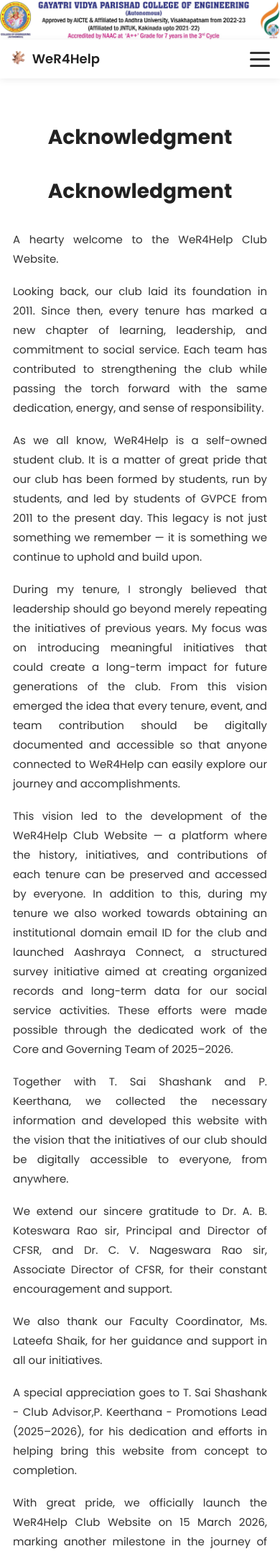
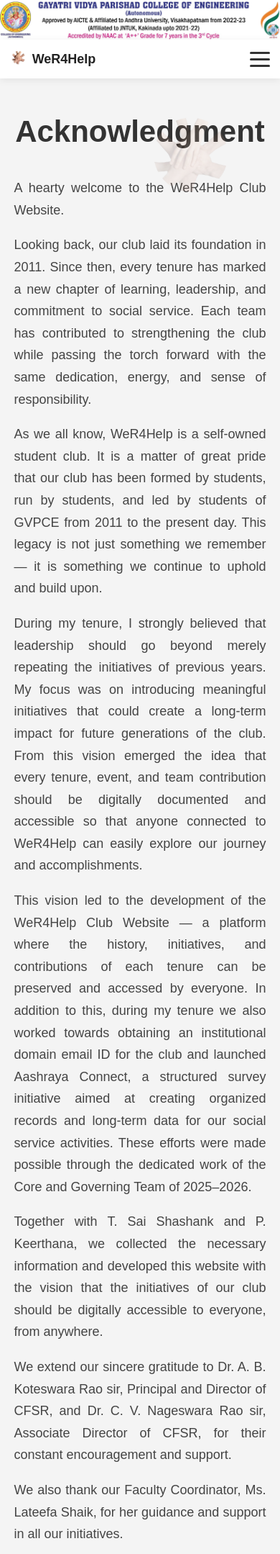
Before and after one commit to wer4help/wer4help-website, a Flask app: template templates/acknowledgment.html in a window 390 px wide. Shown: the top 2159 px of the page at 72% size. Run offline with Flask 3, Linux system fonts and the light colour scheme; the template is opened without the code that fills it, so the values that code supplies are empty.

Commit message:
ack changes

```diff
--- a/static/acknowledgment.css
+++ b/static/acknowledgment.css
@@ -1,50 +1,35 @@
-/* =================================
-   MAIN CONTAINER
-================================= */
-
-.ack-container{
-max-width:900px;
-margin:60px auto;
-padding:0 25px;
+body{
+font-family: Arial, sans-serif;
+background:#f4f4f4;
+text-align:center;
+margin:0;
 }
 
 
-/* =================================
-   TITLE
-================================= */
+/* HEADER */
+
+.header{
+position:relative;
+padding-top:40px;
+}
 
 .title{
-text-align:center;
 font-size:42px;
-margin-bottom:30px;
-color:#222;
 }
 
 
-/* =================================
-   WATERMARK
-================================= */
-
-.logo-watermark{
-position:absolute;
-right:8%;
-top:220px;
-width:150px;
-opacity:0.08;
-pointer-events:none;
-}
-
-
-/* =================================
-   TEXT CONTENT
-================================= */
+/* PARAGRAPH BLOCK (same style as about page) */
 
 .ack-text{
-font-size:19px;
-line-height:1.9;
+width:900px;
+max-width:90%;
+margin:30px auto;
+
+font-size:18px;
+color:#444;
+line-height:1.7;
+
 text-align:justify;
-color:#333;
-margin-bottom:30px;
 }
 
 .ack-text p{
@@ -52,24 +37,32 @@
 }
 
 
-/* =================================
-   PRESIDENT SECTION
-================================= */
+/* WATERMARK */
+
+.logo-watermark{
+position:absolute;
+right:60px;
+top:20px;
+width:130px;
+opacity:0.15;
+}
+
+
+/* PRESIDENT SECTION */
 
 .president-section{
 text-align:center;
-margin-top:60px;
+margin-top:50px;
 }
 
 
-/* PRESIDENT PHOTO */
+/* PHOTO */
 
 .president-photo{
 width:150px;
-height:180px;
-object-fit:cover;
-border-radius:10px;
-border:3px solid #333;
+height:auto;
+border-radius:12px;
+box-shadow:0 6px 18px rgba(0,0,0,0.2);
 margin-bottom:12px;
 }
 
@@ -79,54 +72,12 @@
 .signature{
 font-style:italic;
 margin-top:10px;
-font-size:18px;
-}
-
-.designation{
-color:#555;
-margin-top:6px;
 }
 
 
-/* =================================
-   RESPONSIVE DESIGN
-================================= */
+/* DESIGNATION */
 
-@media (max-width:768px){
-
-.title{
-font-size:34px;
+.designation{
+color:#666;
+margin-top:5px;
 }
-
-.ack-text{
-font-size:16px;
-line-height:1.8;
-}
-
-.logo-watermark{
-display:none;
-}
-
-.president-photo{
-width:120px;
-height:150px;
-}
-
-}
-
-
-@media (max-width:480px){
-
-.ack-container{
-padding:0 18px;
-}
-
-.title{
-font-size:28px;
-}
-
-.ack-text{
-font-size:15px;
-}
-
-}
--- a/templates/acknowledgment.html
+++ b/templates/acknowledgment.html
@@ -3,21 +3,19 @@
 {% block title %}Acknowledgment | WeR4Help{% endblock %}
 
 {% block css %}
-
 <link rel="stylesheet" href="{{ url_for('static', filename='css/acknowledgment.css') }}">
 {% endblock %}
 
 {% block content %}
 
-<div class="ack-container">
+<div class="header">
 
 <h1 class="title">Acknowledgment</h1>
 
 <img src="{{ url_for('static', filename='images/WRFH LOGO.png') }}" class="logo-watermark">
 
-<p class="ack-text">
+</div>
 
-<h1 class="title">Acknowledgment</h1>
 
 <div class="ack-text">
 
@@ -52,7 +50,7 @@
 </p>
 
 <p>
-A special appreciation goes to T. Sai Shashank - Club Advisor,P. Keerthana - Promotions Lead (2025–2026), for his dedication and efforts in helping bring this website from concept to completion.
+A special appreciation goes to T. Sai Shashank – Club Advisor, and P. Keerthana – Promotions Lead (2025–2026), for their dedication and efforts in helping bring this website from concept to completion.
 </p>
 
 <p>
@@ -60,6 +58,7 @@
 </p>
 
 </div>
+
 
 <div class="president-section">
 
@@ -76,6 +75,4 @@
 
 </div>
 
-</div>
-
 {% endblock %}
```
